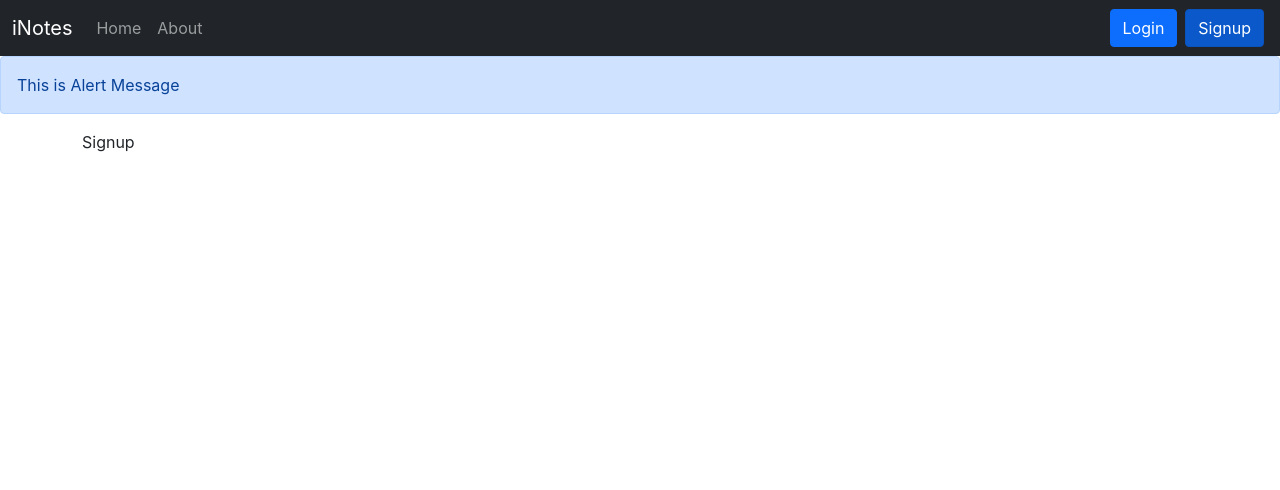
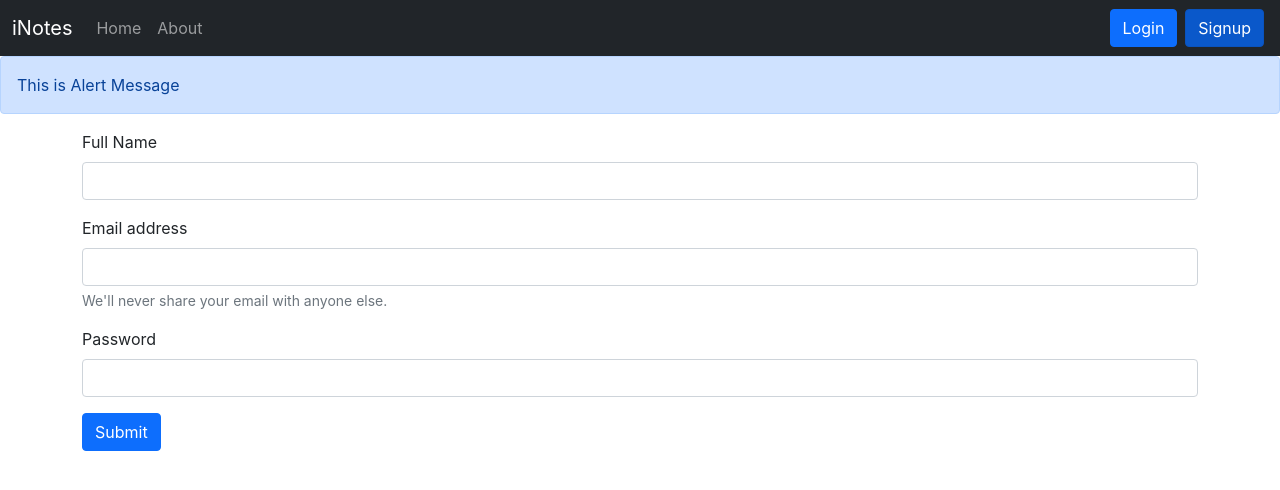
Before and after one commit to sahudisha/iNotes_MERN-Stack, a React (Create React App) app: page /signup in a window 1280 px wide. Shown: the top 490 px of the page. Built offline with nearby package versions, Linux system fonts and the light colour scheme.

Commit message:
Added SignUp Functionality for Users

```diff
--- a/src/components/Login.js
+++ b/src/components/Login.js
@@ -25,7 +25,6 @@
         else {
             alert('Invalid Credentials!!!');
         }
-        console.log(parsedJson);
     }
 
     const onChange = (e) => {
--- a/src/components/Signup.js
+++ b/src/components/Signup.js
@@ -1,8 +1,54 @@
-import React from 'react'
+import React, { useState } from 'react'
+import { useNavigate } from 'react-router-dom';
 
 const Signup = () => {
+
+  const [credential, setCredential] = useState({ name: '', email: '', password: '' })
+  const host = 'http://localhost:5000/api'
+  const navigate = useNavigate();
+
+  const handleSubmit = async (e) => {
+    e.preventDefault();
+    const response = await fetch(`${host}/auth/createuser`, {
+      method: 'POST',
+      headers: {
+        'Content-Type': 'application/json',
+      },
+      body: JSON.stringify({ name: credential.name, email: credential.email, password: credential.password })
+    });
+    const jsonResponse = await response.json();
+    if (jsonResponse.success) {
+      //Save Token in LocalStorage and Redirect
+      localStorage.setItem('auth-token', jsonResponse.authtoken)
+      navigate('/');
+    }
+    else {
+      alert('Invalid Credentials!!!');
+    }
+  }
+
+  const onChange = (e) => {
+    setCredential({ ...credential, [e.target.name]: e.target.value })
+  }
   return (
-    <div>Signup</div>
+    <div>
+      <form onSubmit={handleSubmit}>
+        <div className="mb-3">
+          <label htmlFor="name" className="form-label">Full Name</label>
+          <input type="text" className="form-control" id="name" name='name' value={credential.name} onChange={onChange} />
+        </div>
+        <div className="mb-3">
+          <label htmlFor="email" className="form-label">Email address</label>
+          <input type="email" className="form-control" id="email" name='email' value={credential.email} onChange={onChange} aria-describedby="emailHelp" />
+          <div id="emailHelp" className="form-text">We'll never share your email with anyone else.</div>
+        </div>
+        <div className="mb-3">
+          <label htmlFor="password" className="form-label">Password</label>
+          <input type="password" className="form-control" id="password" name='password' value={credential.password} onChange={onChange} />
+        </div>
+        <button type="submit" className="btn btn-primary">Submit</button>
+      </form>
+    </div>
   )
 }
 
```
Also changed, not shown: 1 other file (tests, documents, lock files or other folders).
